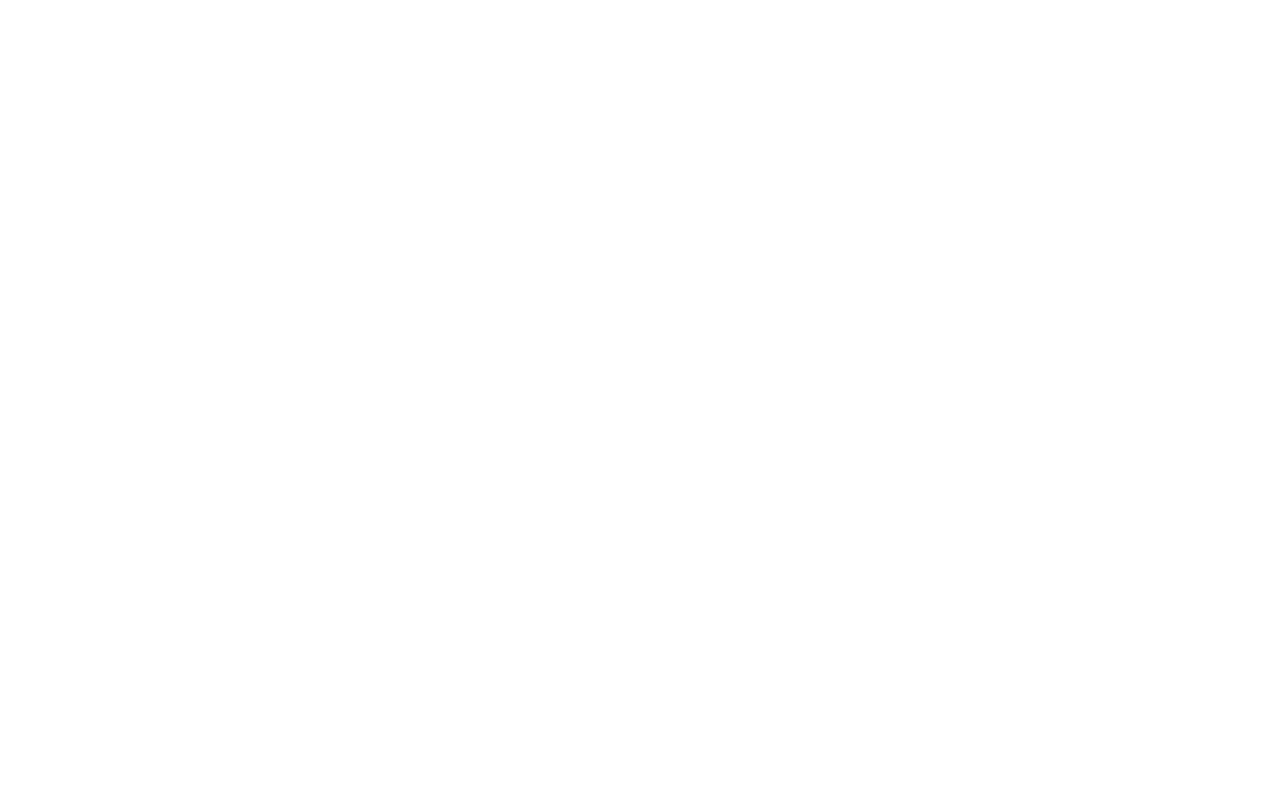
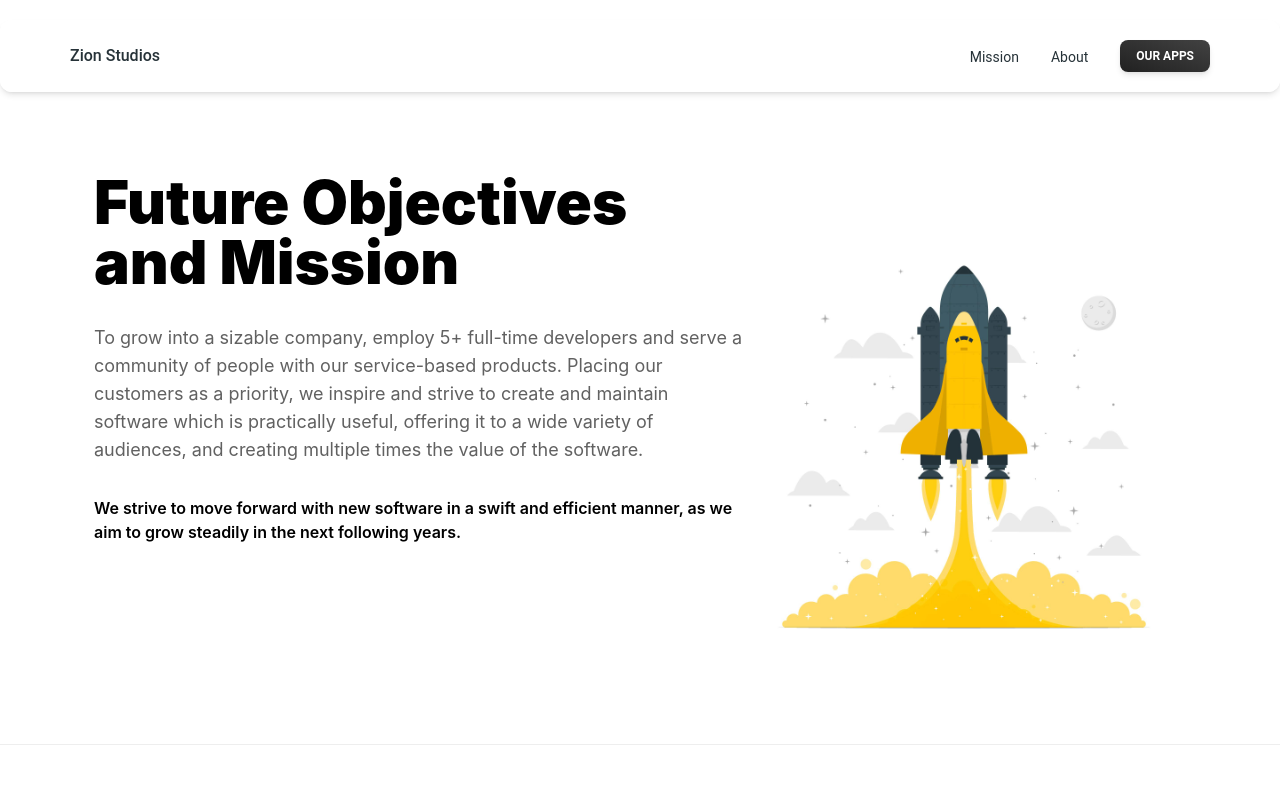
Before and after one commit to skyllex94/zion_studios_website, a React (Create React App) app: page /mission in a window 1280 px wide. Before the commit this address had no page. Shown: the top 800 px of the page. Built offline with nearby package versions, Linux system fonts and the light colour scheme.

Commit message:
working on the mission page view

```diff
--- a/src/App.js
+++ b/src/App.js
@@ -1,6 +1,7 @@
 import { BrowserRouter, Route, Routes } from "react-router-dom";
 import Main from "./pages/Main";
 import CurrentApps from "./pages/CurrentApps";
+import Mission from "./pages/Mission";
 
 function App() {
   return (
@@ -8,6 +9,7 @@
       <Routes>
         <Route path="/" element={<Main />} />
         <Route path="/apps" element={<CurrentApps />} />
+        <Route path="/mission" element={<Mission />} />
       </Routes>
     </BrowserRouter>
   );
--- a/src/components/Navbar.jsx
+++ b/src/components/Navbar.jsx
@@ -20,15 +20,10 @@
 
   const navList = (
     <ul className="mb-4 mt-2 flex flex-col gap-2 lg:mb-0 lg:mt-0 lg:flex-row lg:items-end lg:gap-6">
-      <Typography
-        as="li"
-        variant="small"
-        color="blue-gray"
-        className="p-1 font-normal"
-      >
-        <a href="!#" className="flex items-end">
+      <Typography variant="small" color="blue-gray" className="p-1 font-normal">
+        <Link to="/mission" className="flex items-end">
           Mission
-        </a>
+        </Link>
       </Typography>
       <Typography
         as="li"
@@ -47,11 +42,7 @@
     <Navbar className="mx-auto py-2 mt-5 pt-4 lg:px-8 lg:py-4">
       <div className="container mx-auto flex items-center justify-between text-blue-gray-900">
         <Link to={"/"}>
-          <Typography
-            as="a"
-            href="#"
-            className="mr-4 cursor-pointer py-1.5 font-medium "
-          >
+          <Typography className="mr-4 cursor-pointer py-1.5 font-medium ">
             Zion Studios
           </Typography>
         </Link>
--- /dev/null
+++ b/src/pages/Mission.jsx
@@ -0,0 +1,56 @@
+import appStore from "../assets/app-store.png";
+import missionImg from "../assets/mission.jpg";
+import Footer from "../components/Footer";
+import Features from "../components/Features";
+import Navbar from "../components/Navbar";
+
+function Mission() {
+  return (
+    <div>
+      <Navbar />
+      <div>
+        <div className="bg-white pt-20 pb-20 lg:pt-20">
+          <div className="m-auto flex flex-col md:flex-row lg:flex-row xl:flex-row justify-center px-6 xl:container md:px-12 lg:px-6">
+            <div>
+              <h1 className="xl:container text-start font-black text-3xl text-black-900 sm:mx-auto md:text-5xl lg:w-auto lg:text-left xl:text-6xl">
+                Future Objectives and Mission
+                <br className="block" />
+              </h1>
+              <div className="relative mt-8 space-y-8 text-start">
+                <p className="text-gray-700 dark:text-gray-300 sm:text-lg">
+                  To grow into a sizable company, employ 5+ full-time developers
+                  and serve a community of people with our service-based
+                  products. Placing our customers as a priority, we inspire and
+                  strive to create and maintain software which is practically
+                  useful, offering it to a wide variety of audiences, and
+                  creating multiple times the value of the software.
+                </p>
+                <span className="block font-semibold text-black-500 dark:text-gray-400">
+                  We strive to move forward with new software in a swift and
+                  efficient manner, as we aim to grow steadily in the next
+                  following years.
+                </span>
+              </div>
+            </div>
+
+            <div className="flex">
+              <div className="mt-12">
+                <div className="flex justify-center">
+                  <img
+                    src={missionImg}
+                    className="mission-image"
+                    alt="company mission"
+                  />
+                </div>
+              </div>
+            </div>
+          </div>
+        </div>
+      </div>
+      <Features />
+      <Footer />
+    </div>
+  );
+}
+
+export default Mission;
```
Also changed, not shown: src/assets/mission.jpg (added).
